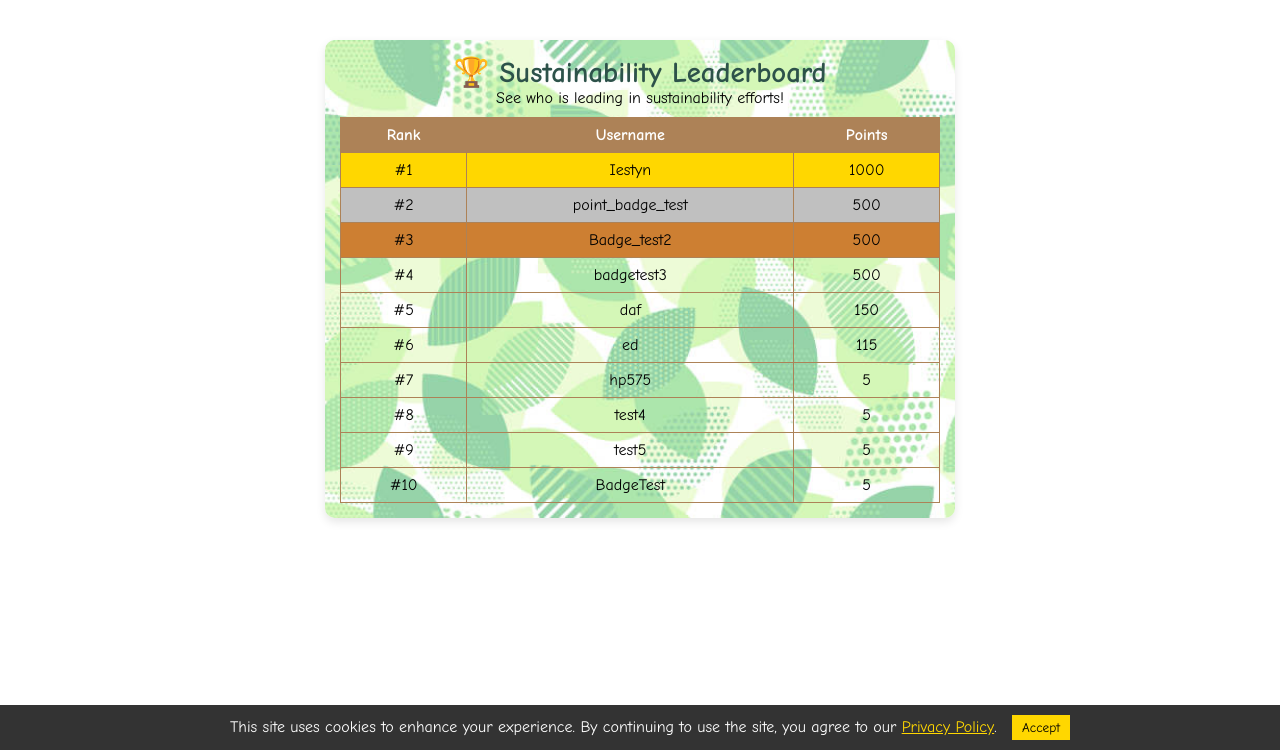
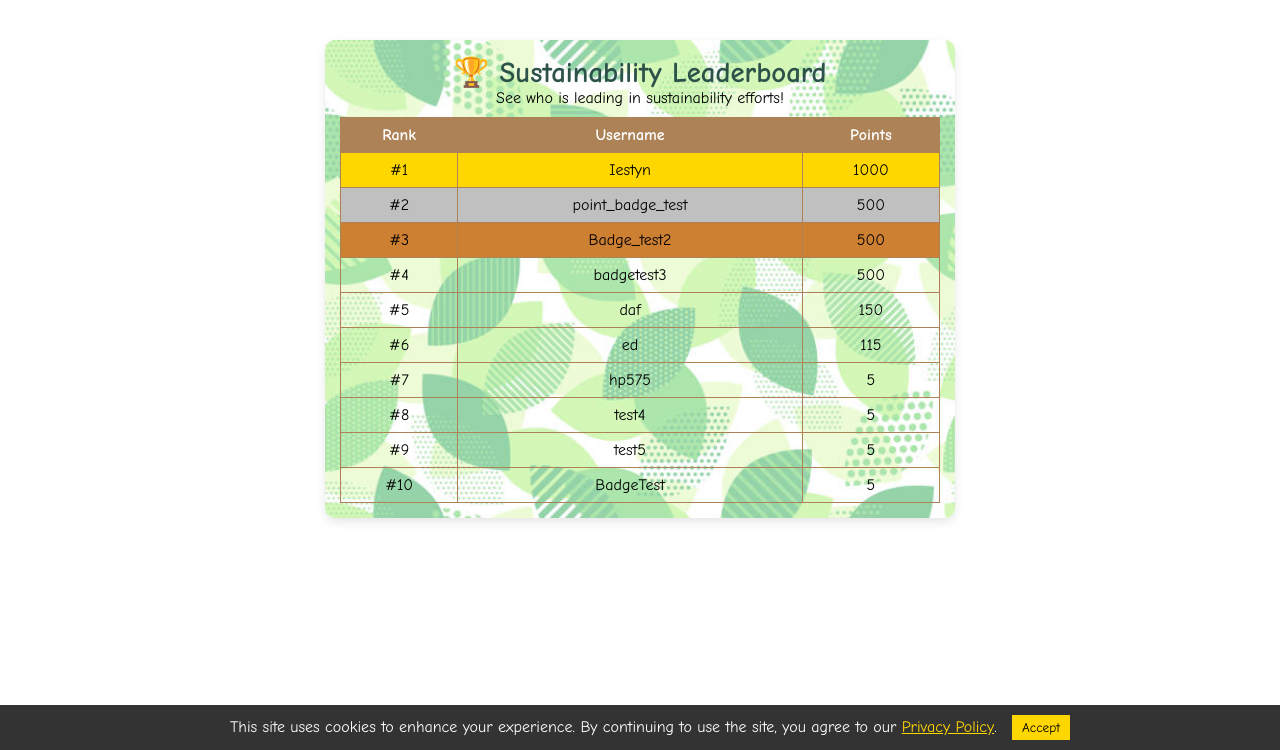
Before and after one commit to IestynDP/ECM2434, a Django app: page /accounts/leaderboard/ in a window 1280 px wide. Shown: the part 50-800 px from the top of the page. Run offline with Django 5.2, Linux system fonts and the light colour scheme; a user stored in the database is signed in; data comes from the database, SQL or seed files in the repository; some libraries are stand-ins or nearby versions.

Commit message:
fixed the leaderboard page

```diff
--- a/apps/accounts/templates/leaderboard.html
+++ b/apps/accounts/templates/leaderboard.html
@@ -38,7 +38,7 @@
             border-collapse: collapse;
             margin-top: 10px;
             font-size: 1em;
-            min-width: 300px;
+            min-width: 200px;
         }
 
         th, td {
@@ -51,6 +51,7 @@
         th {
             background-color: #AD8257;
             color: white;
+
         }
 
         .rank-1 { background-color: gold; }
@@ -82,9 +83,9 @@
         <div style="overflow-x: auto;">
             <table>
                 <tr>
-                    <th>Rank</th>
-                    <th>Username</th>
-                    <th>Points</th>
+                    <th style="max-width: 10px;">Rank</th>
+                    <th style="max-width: 20px;">Username</th>
+                    <th style="max-width: 20px;">Points</th>
                 </tr>
                 {% for player in top_players %}
                 <tr class="{% if forloop.counter == 1 %}rank-1{% elif forloop.counter == 2 %}rank-2{% elif forloop.counter == 3 %}rank-3{% endif %}">
```
